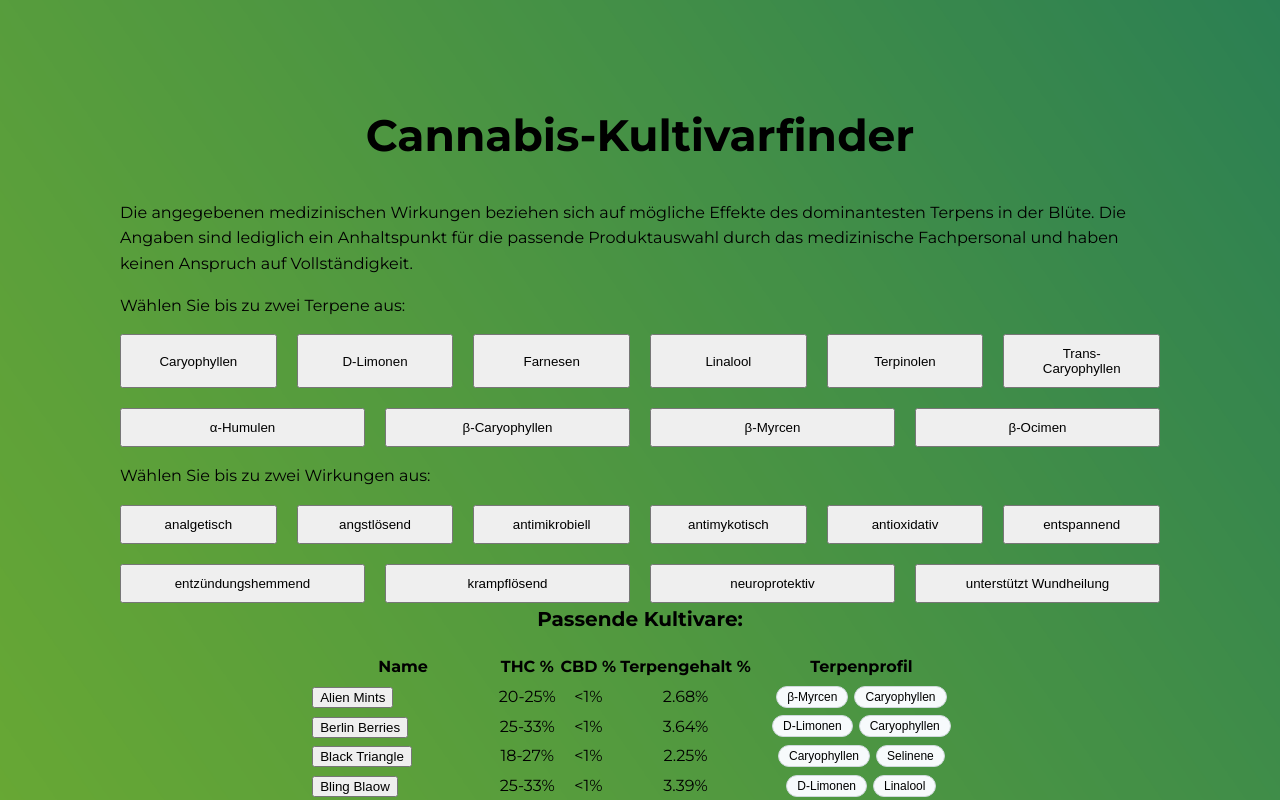
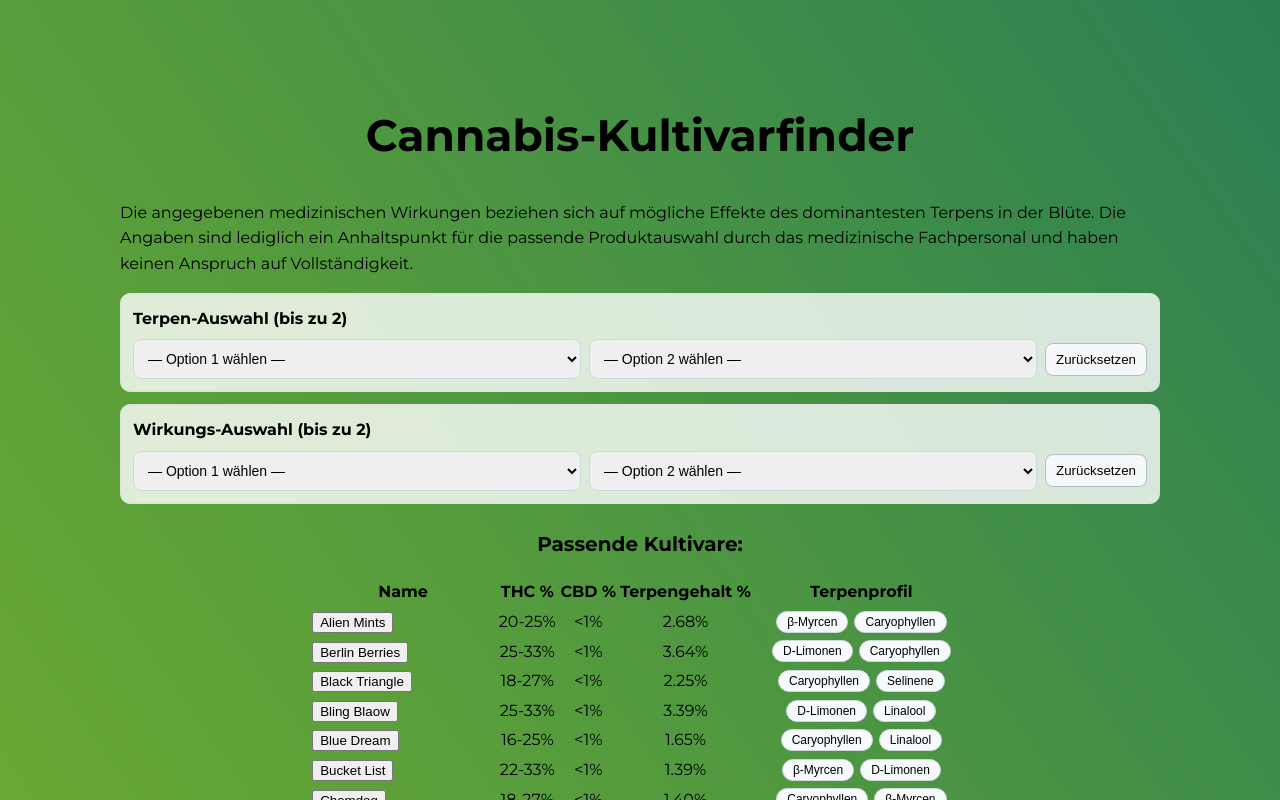
Before and after one commit to Benne420/kultivarfinder_app, a React (Create React App) app: page / in a window 1280 px wide. Shown: the top 800 px of the page. Built offline with nearby package versions, Linux system fonts and the light colour scheme; a web font is replaced by a local one.

Commit message:
On branch test  Your branch is up to date with 'origin/test'.
 Changes to be committed:
	modified:   src/App.js

```diff
--- a/src/App.js
+++ b/src/App.js
@@ -138,6 +138,12 @@ export default function CannabisKultivarFinder() {
   const [kultivare, setKultivare] = useState([]);
   const [terpenDialog, setTerpenDialog] = useState({ open: false, name: null });
 
+  // Neue Zustände für Dropdowns (je 2 Optionen)
+  const [terp1, setTerp1] = useState("");
+  const [terp2, setTerp2] = useState("");
+  const [wirk1, setWirk1] = useState("");
+  const [wirk2, setWirk2] = useState("");
+
   useEffect(() => {
     fetch("/kultivare.json")
       .then((response) => response.json())
@@ -145,28 +151,32 @@ export default function CannabisKultivarFinder() {
       .catch((error) => console.error("Fehler beim Laden der Daten:", error));
   }, []);
 
-  const toggleSelection = (
-    setSelected,
-    selectedSet,
-    item,
-    maxSelection = 2
-  ) => {
-    setSelected((prev) => {
-      const newSet = new Set(prev);
-      if (newSet.has(item)) {
-        newSet.delete(item);
-      } else if (newSet.size < maxSelection) {
-        newSet.add(item);
-      }
-      return newSet;
-    });
-  };
+  // Auswahl-Logik: Dropdowns => Sets
+  useEffect(() => {
+    setSelectedTerpene(new Set([terp1, terp2].filter(Boolean)));
+  }, [terp1, terp2]);
+
+  useEffect(() => {
+    setSelectedWirkungen(new Set([wirk1, wirk2].filter(Boolean)));
+  }, [wirk1, wirk2]);
 
   const filteredKultivare = filterKultivare(
     kultivare,
     selectedWirkungen,
     selectedTerpene
   );
+
+  const clearTerpene = () => {
+    setTerp1("");
+    setTerp2("");
+  };
+  const clearWirkungen = () => {
+    setWirk1("");
+    setWirk2("");
+  };
+
+  const optionsFor = (items, exclude) =>
+    items.filter((i) => !exclude || i !== exclude);
 
   const openTerpenDialog = (name) => setTerpenDialog({ open: true, name });
   const closeTerpenDialog = () => setTerpenDialog({ open: false, name: null });
@@ -191,7 +201,6 @@ export default function CannabisKultivarFinder() {
 
   const activeInfo = terpenDialog.name
     ? terpenInfo[terpenDialog.name] ||
-      // Fallback: versuche eine Alias-Zuordnung grob zu finden
       Object.values(terpenInfo).find((v) =>
         v.aliases?.includes(terpenDialog.name)
       ) ||
@@ -200,7 +209,7 @@ export default function CannabisKultivarFinder() {
 
   return (
     <div className="container">
-      {/* Inline-Ministyles für Chips & Modal (kann nach styles.css ausgelagert werden) */}
+      {/* Inline-Ministyles für Chips, Modal und Mobile-Dropdowns */}
       <style>{`
         .terp-list { display: flex; flex-wrap: wrap; gap: 6px; justify-content: center; }
         .terp-chip {
@@ -214,6 +223,17 @@ export default function CannabisKultivarFinder() {
         .modal-close { position: absolute; top: 8px; right: 10px; border: none; background: transparent; font-size: 22px; cursor: pointer; }
         .modal-content p { margin: 0.5rem 0; }
         .modal-meta { font-size: 12px; color: #546e7a; }
+        .filters { display: grid; gap: 12px; margin: 16px 0 24px; }
+        .select-group { background: #ffffffcc; padding: 12px; border: 1px solid #e0e0e0; border-radius: 10px; }
+        .select-group h3 { margin: 0 0 8px; font-size: 16px; text-align: left; }
+        .select-row { display: grid; grid-template-columns: 1fr 1fr auto; gap: 8px; align-items: center; }
+        .select-row select { width: 100%; padding: 10px; border: 1px solid #cfd8dc; border-radius: 8px; font-size: 14px; }
+        .reset-btn { padding: 8px 10px; border: 1px solid #b0bec5; background: #f5f7f9; border-radius: 8px; cursor: pointer; }
+        .reset-btn:hover { background: #eef2f7; }
+        .table-scroll { overflow-x: auto; }
+        @media (max-width: 768px) {
+          .select-row { grid-template-columns: 1fr; }
+        }
       `}</style>
 
       <h1>Cannabis-Kultivarfinder</h1>
@@ -223,39 +243,82 @@ export default function CannabisKultivarFinder() {
         lediglich ein Anhaltspunkt für die passende Produktauswahl durch das
         medizinische Fachpersonal und haben keinen Anspruch auf Vollständigkeit.
       </p>
-      <p className="instruction">Wählen Sie bis zu zwei Terpene aus:</p>
-      <div className="grid">
-        {terpene.map((terpen) => (
-          <Button
-            key={terpen}
-            onClick={() =>
-              toggleSelection(setSelectedTerpene, selectedTerpene, terpen)
-            }
+
+      {/* Dropdown-Filter */}
+      <div className="filters">
+        <div className="select-group">
+          <h3>Terpen-Auswahl (bis zu 2)</h3>
+          <div className="select-row">
+            <select
+              value={terp1}
+              onChange={(e) => setTerp1(e.target.value)}
+              aria-label="Terpen Option 1"
             >
-            {[...selectedTerpene].includes(terpen) ? `✓ ${terpen}` : terpen}
-          </Button>
+              <option value="">— Option 1 wählen —</option>
+              {terpene.map((t) => (
+                <option key={`t1-${t}`} value={t}>
+                  {t}
+                </option>
               ))}
+            </select>
+            <select
+              value={terp2}
+              onChange={(e) => setTerp2(e.target.value)}
+              aria-label="Terpen Option 2"
+            >
+              <option value="">— Option 2 wählen —</option>
+              {optionsFor(terpene, terp1).map((t) => (
+                <option key={`t2-${t}`} value={t}>
+                  {t}
+                </option>
+              ))}
+            </select>
+            <button className="reset-btn" onClick={clearTerpene}>
+              Zurücksetzen
+            </button>
           </div>
-      <p className="instruction">Wählen Sie bis zu zwei Wirkungen aus:</p>
-      <div className="grid">
-        {wirkungen.map((wirkung) => (
-          <Button
-            key={wirkung}
-            onClick={() =>
-              toggleSelection(setSelectedWirkungen, selectedWirkungen, wirkung)
-            }
+        </div>
+
+        <div className="select-group">
+          <h3>Wirkungs-Auswahl (bis zu 2)</h3>
+          <div className="select-row">
+            <select
+              value={wirk1}
+              onChange={(e) => setWirk1(e.target.value)}
+              aria-label="Wirkung Option 1"
             >
-            {[...selectedWirkungen].includes(wirkung)
-              ? `✓ ${wirkung}`
-              : wirkung}
-          </Button>
+              <option value="">— Option 1 wählen —</option>
+              {wirkungen.map((w) => (
+                <option key={`w1-${w}`} value={w}>
+                  {w}
+                </option>
               ))}
+            </select>
+            <select
+              value={wirk2}
+              onChange={(e) => setWirk2(e.target.value)}
+              aria-label="Wirkung Option 2"
+            >
+              <option value="">— Option 2 wählen —</option>
+              {optionsFor(wirkungen, wirk1).map((w) => (
+                <option key={`w2-${w}`} value={w}>
+                  {w}
+                </option>
+              ))}
+            </select>
+            <button className="reset-btn" onClick={clearWirkungen}>
+              Zurücksetzen
+            </button>
           </div>
+        </div>
+      </div>
+
       <div className="table-container center-table">
         <Card>
           <CardContent>
             <h2>Passende Kultivare:</h2>
             {filteredKultivare.length > 0 ? (
+              <div className="table-scroll">
                 <table className="table">
                   <thead>
                     <tr>
@@ -299,6 +362,7 @@ export default function CannabisKultivarFinder() {
                     ))}
                   </tbody>
                 </table>
+              </div>
             ) : (
               <p className="no-results">
                 Bitte wählen Sie Wirkungen und/oder Terpene aus, um passende
@@ -329,7 +393,7 @@ export default function CannabisKultivarFinder() {
             </p>
             <p className="modal-meta">
               Hinweis: Kurzinfos, keine medizinische Beratung. Terpenprofile
-              variieren je nach Charge &amp; Verarbeitung.
+              variieren je nach Charge & Verarbeitung.
             </p>
           </>
         ) : null}
```
Lines whose indentation alone changed are shown as unchanged.
